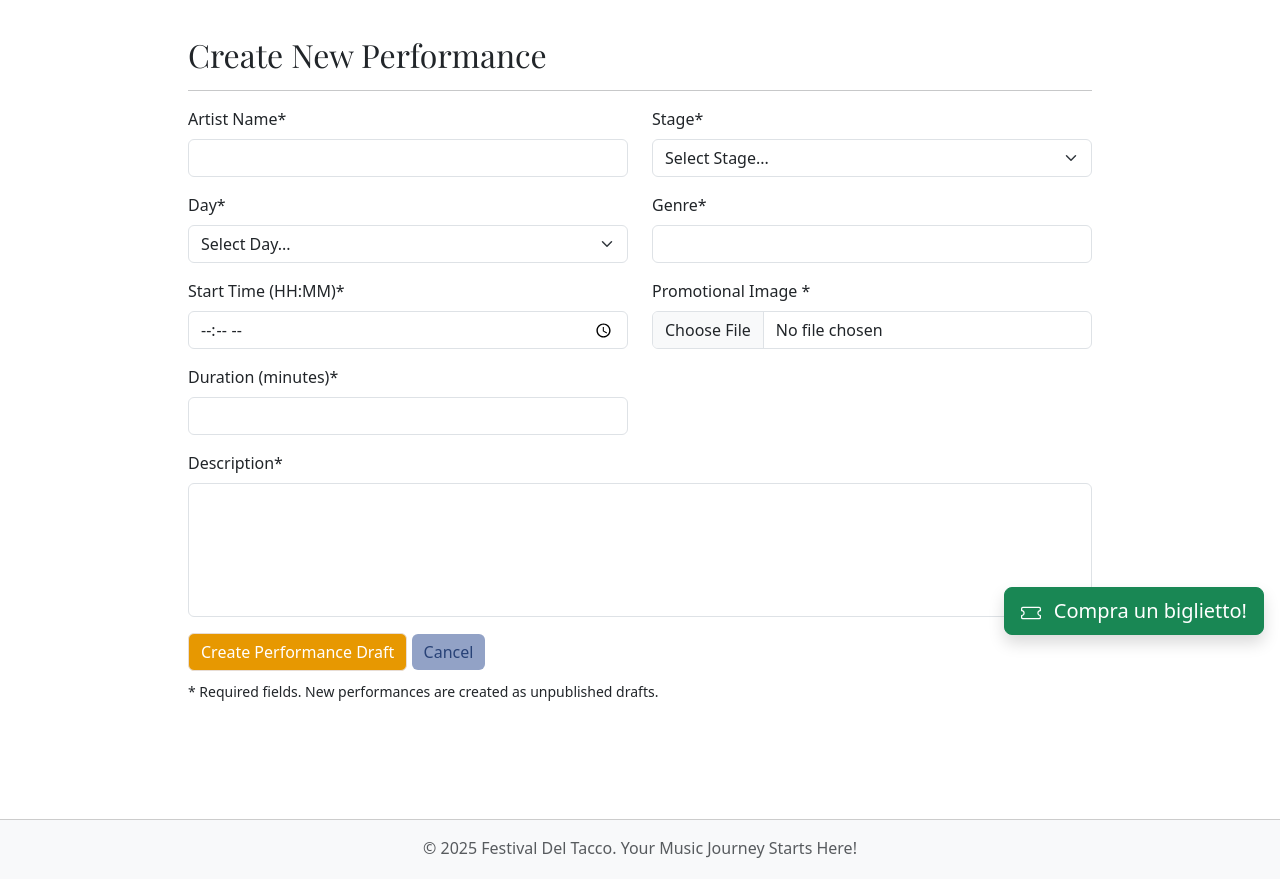
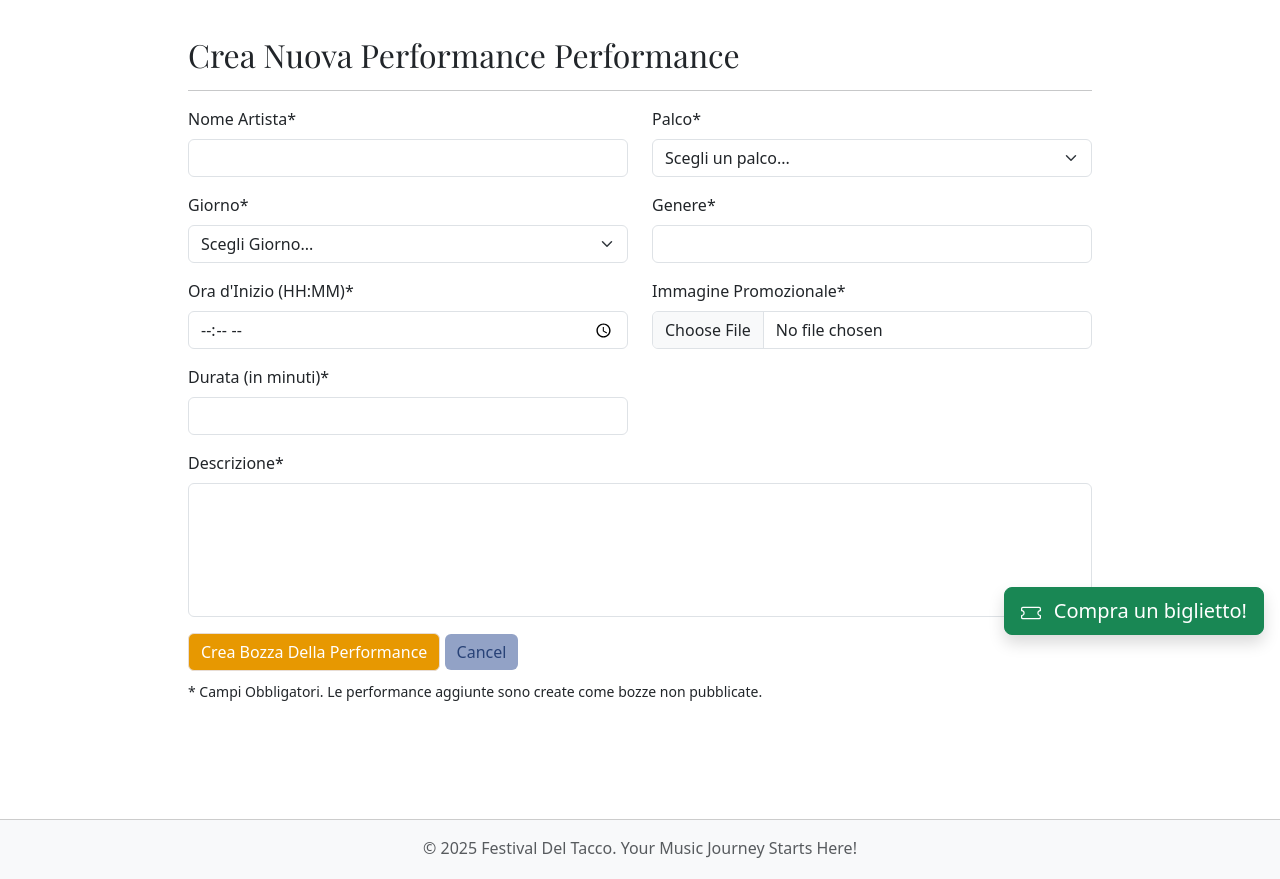
Before and after one commit to Giuseppeclv008/esameIAW20242025, a Flask app: template templates/manage_performance.html in a window 1280 px wide. Shown: the part 149-1028 px from the top of the page. Run offline with Flask 2, Linux system fonts and the light colour scheme; the template is opened without the code that fills it, so the values that code supplies are empty.

Commit message:
translated pages

```diff
--- a/templates/login_festival.html
+++ b/templates/login_festival.html
@@ -19,12 +19,12 @@
                     </div>
                     <div class="mb-3 form-check">
                         <input type="checkbox" class="form-check-input" id="remember" name="remember">
-                        <label class="form-check-label" for="remember">Remember me</label>
+                        <label class="form-check-label" for="remember">Ricordami</label>
                     </div>
                     <button type="submit" class="btn btn-primary w-100 mybuttoncolors">Login</button>
                 </form>
                 <p class="text-center mt-3">
-                    Don't have an account? <a href="{{ url_for('register') }}">Sign up</a>
+                    Non hai un account? <a href="{{ url_for('register') }}">Sign up</a>
                 </p>
             </div>
         </div>
--- a/templates/manage_performance.html
+++ b/templates/manage_performance.html
@@ -2,26 +2,28 @@
 
 {% block title %}{% if perf_id %}Edit{% else %}Create{% endif %} Performance{% endblock %}
 
-{% block stylesheets_extra %}<link rel="stylesheet" href="{{ url_for('static', filename='css/style_manage_performance.css') }}"> {% endblock %}
+{% block stylesheets_extra %}
+<link rel="stylesheet" href="{{ url_for('static', filename='css/style_manage_performance.css') }}"> {% endblock %}
 
 {% block content %}
 <div class="container mt-4">
-    <h2 style="font-family: 'Playfair Display', serif;">{% if perf_id %}Edit {% else %} Create New{% endif %}
+    <h2 style="font-family: 'Playfair Display', serif;">{% if perf_id %}Modifica {% else %} Crea Nuova Performance{%
+        endif %}
         Performance</h2>
     <hr>
     <form method="POST" enctype="multipart/form-data" novalidate>
         <div class="row">
             <div class="col-md-6">
                 <div class="mb-3">
-                    <label for="artist_name" class="form-label">Artist Name*</label>
+                    <label for="artist_name" class="form-label">Nome Artista*</label>
                     <input type="text" class="form-control" id="artist_name" name="artist_name"
                         value="{{ performance.artist_name if performance else request.form.artist_name }}" required>
                 </div>
                 <div class="mb-3">
-                    <label for="day" class="form-label">Day*</label>
+                    <label for="day" class="form-label">Giorno*</label>
                     <select class="form-select" id="day" name="day" required>
                         <option value="" disabled {% if not (performance or request.form.day) %}selected{% endif %}>
-                            Select Day...</option>
+                            Scegli Giorno...</option>
                         {% for day_opt in FESTIVAL_DAYS %}
                         <option value="{{ day_opt }}" {% if (performance and performance.day==day_opt) or
                             (request.form.day==day_opt) %}selected{% endif %}>{{ day_opt }}</option>
@@ -29,12 +31,12 @@
                     </select>
                 </div>
                 <div class="mb-3">
-                    <label for="start_time" class="form-label">Start Time (HH:MM)*</label>
+                    <label for="start_time" class="form-label">Ora d'Inizio (HH:MM)*</label>
                     <input type="time" class="form-control" id="start_time" name="start_time"
                         value="{{ performance.start_time if performance else request.form.start_time }}" required>
                 </div>
                 <div class="mb-3">
-                    <label for="duration_minutes" class="form-label">Duration (minutes)*</label>
+                    <label for="duration_minutes" class="form-label">Durata (in minuti)*</label>
                     <input type="number" class="form-control" id="duration_minutes" name="duration_minutes"
                         value="{{ performance.duration_minutes if performance else request.form.duration_minutes }}"
                         min="1" required>
@@ -42,10 +44,10 @@
             </div>
             <div class="col-md-6">
                 <div class="mb-3">
-                    <label for="stage_name" class="form-label">Stage*</label>
+                    <label for="stage_name" class="form-label">Palco*</label>
                     <select class="form-select" id="stage_name" name="stage_name" required>
                         <option value="" disabled {% if not (performance or request.form.stage_name) %}selected{% endif
-                            %}>Select Stage...</option>
+                            %}>Scegli un palco...</option>
                         {% for stage_opt in FESTIVAL_STAGES %}
                         <option value="{{ stage_opt }}" {% if (performance and performance.stage_name==stage_opt) or
                             (request.form.stage_name==stage_opt) %}selected{% endif %}>{{ stage_opt }}</option>
@@ -53,18 +55,18 @@
                     </select>
                 </div>
                 <div class="mb-3">
-                    <label for="genre" class="form-label">Genre*</label>
+                    <label for="genre" class="form-label">Genere*</label>
                     <input type="text" class="form-control" id="genre" name="genre"
                         value="{{ performance.genre if performance else request.form.genre }}" required>
                 </div>
                 <div class="mb-3">
                     <!-- SE E' UNA BOZZA L'IMMAGINE E' GIA' PRESENTE - MOTIVO DELL'IF -->
-                    <label for="image" class="form-label">Promotional Image {% if not perf_id %}*{% endif %}</label>
+                    <label for="image" class="form-label">Immagine Promozionale{% if not perf_id %}*{% endif %}</label>
                     <input type="file" class="form-control" id="image" name="image"
                         accept="image/png, image/jpeg, image/gif">
                     {% if perf_id and performance.image_path %}
                     <!-- PREVIEW IMMAGINE -->
-                    <small class="form-text text-muted">Current image: <img
+                    <small class="form-text text-muted">Immagine Attuale: <img
                             src="{{ url_for('static', filename=performance.image_path) }}" alt="Current image"
                             style="max-height: 50px; margin-top: 5px;"></small>
                     {% endif %}
@@ -72,15 +74,17 @@
             </div>
         </div>
         <div class="mb-3">
-            <label for="description" class="form-label">Description*</label>
+            <label for="description" class="form-label">Descrizione*</label>
             <textarea class="form-control" id="description" name="description" rows="5"
                 required>{{ performance.description if performance else request.form.description }}</textarea>
         </div>
 
-        <button type="submit" class="btn mybuttoncolors">{% if perf_id %}Update{% else %}Create{% endif %} Performance
-            Draft</button>
+        <button type="submit" class="btn mybuttoncolors">{% if perf_id %}Update{% else %}Crea{% endif %} Bozza Della
+            Performance
+        </button>
         <a href="{{ url_for('profile') }}" class="btn myclearbutton">Cancel</a>
-        <p class="mt-2"><small>* Required fields. New performances are created as unpublished drafts.</small></p>
+        <p class="mt-2"><small>* Campi Obbligatori. Le performance aggiunte sono create come bozze non
+                pubblicate.</small></p>
     </form>
 </div>
 {% endblock %}
```
Also changed, not shown: templates/organizer_stats.html (+8 -8 lines).
